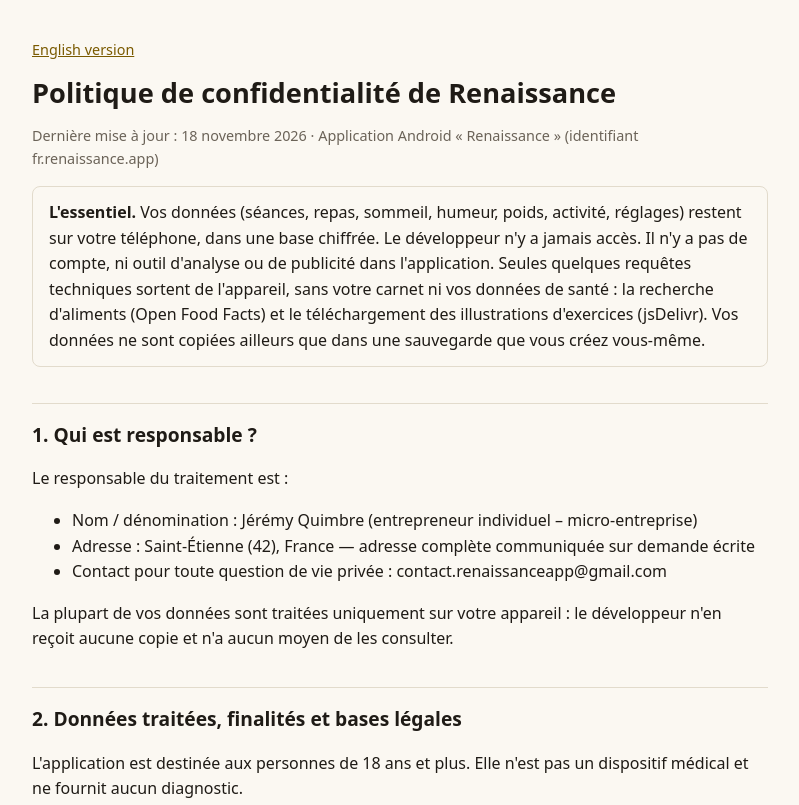
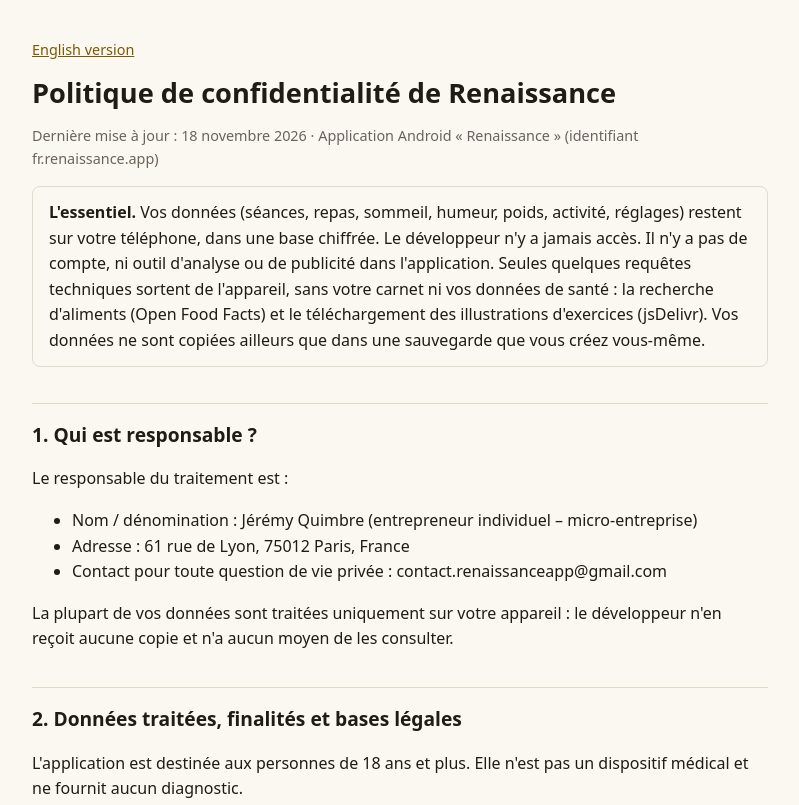
Before and after one commit to Akhlan26/renaissance-site, a plain HTML site: page politique-confidentialite.html in a window 1280 px wide. Shown: the top 805 px of the page, without its empty margins (240-1039 px from the left). Drawn offline with Linux system fonts and the light colour scheme.

Commit message:
pages legales: adresse de domiciliation (61 rue de Lyon, Paris 12e)

```diff
--- a/politique-confidentialite.html
+++ b/politique-confidentialite.html
@@ -35,7 +35,7 @@ th{background:rgba(127,127,127,.12)}
 <p>Le responsable du traitement est :</p>
 <ul>
 <li>Nom / dénomination : <span>Jérémy Quimbre (entrepreneur individuel – micro-entreprise)</span></li>
-<li>Adresse : <span>Saint-Étienne (42), France — adresse complète communiquée sur demande écrite</span></li>
+<li>Adresse : <span>61 rue de Lyon, 75012 Paris, France</span></li>
 <li>Contact pour toute question de vie privée : <span>contact.renaissanceapp@gmail.com</span></li>
 </ul>
 <p>La plupart de vos données sont traitées uniquement sur votre appareil : le développeur n'en reçoit aucune copie et n'a aucun moyen de les consulter.</p>
```
Also changed, not shown: privacy-policy.html (+1 -1 lines).
